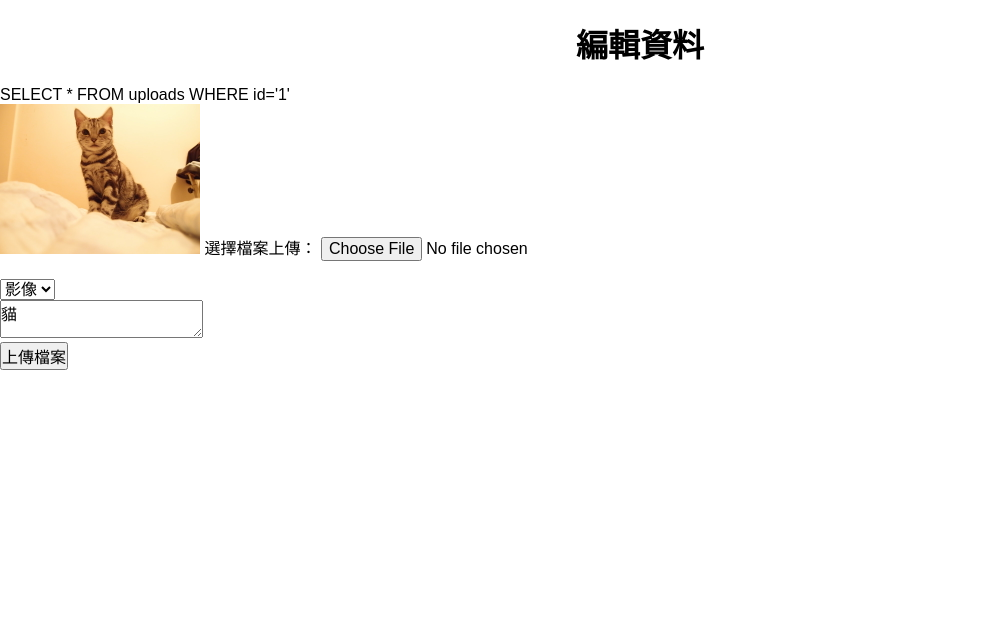
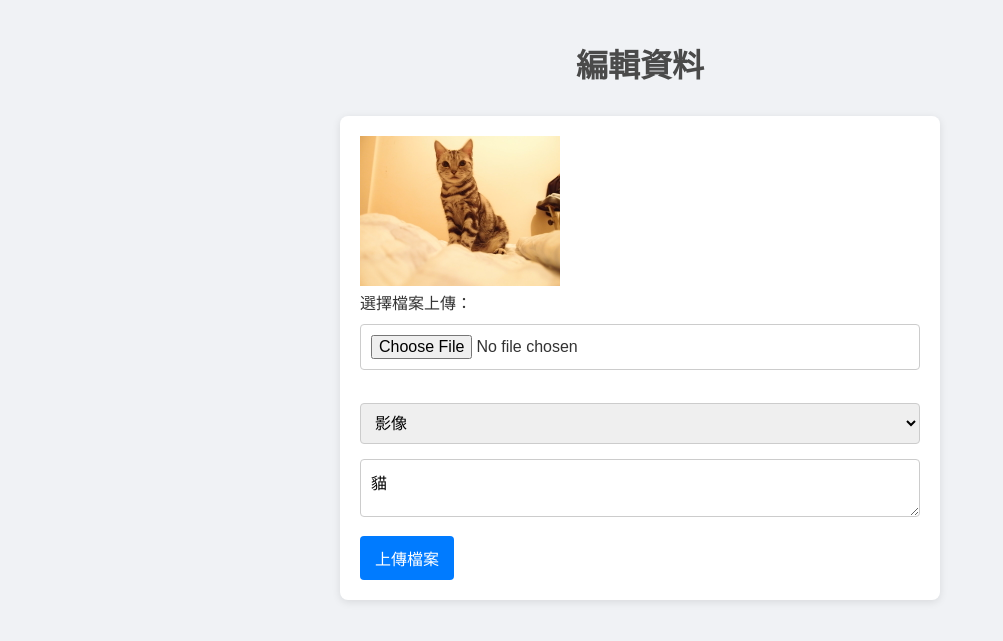
Before and after one commit to yn0410/FILE_20250613, a PHP site: page /edit_upload.php?id=1 in a window 1280 px wide. Shown: the top 641 px of the page, without its empty margins (0-1003 px from the left). Run offline with PHP 8.4, Linux system fonts and the light colour scheme; data comes from the database, SQL or seed files in the repository.

Commit message:
(PHP L6)-表單檔案上傳練習-fix

```diff
--- a/db.php
+++ b/db.php
@@ -67,7 +67,7 @@ function find($table, $id){
     }else{
         $sql="SELECT * FROM $table WHERE id='$id'";
     }
-    echo $sql;
+    // echo $sql;
     return $pdo->query($sql)->fetch(PDO::FETCH_ASSOC);
 }
 
--- a/edit_upload.php
+++ b/edit_upload.php
@@ -16,13 +16,50 @@
     <title>編輯資料</title>
     <link rel="stylesheet" href="style.css">
     <style>
-        /* form{
-            width: 450px;
-            height: 200px;
+        body {
+            font-family: Arial, sans-serif;
+            background-color: #f0f2f5;
+            color: #333;
+            margin: 0;
+            padding: 20px;
+        }
+        .header {
+            text-align: center;
+            margin-bottom: 20px;
+            color: #4a4a4a;
+        }
+        form {
+            max-width: 600px;
             margin: auto;
-            text-align: left;
-            border: 1px solid rgb(151, 151, 151);
-        } */
+            background: #fff;
+            padding: 20px;
+            border-radius: 8px;
+            box-shadow: 0 2px 8px rgba(0,0,0,0.1);
+        }
+        label {
+            display: block;
+            margin-bottom: 10px;
+        }
+        input[type="file"],
+        select,
+        textarea {
+            width: 100%;
+            padding: 10px;
+            margin-bottom: 15px;
+            border-radius: 4px;
+            border: 1px solid #ccc;
+        }
+        button {
+            background-color: #007bff;
+            color: white;
+            border: none;
+            padding: 10px 15px;
+            border-radius: 4px;
+            cursor: pointer;
+        }
+        button:hover {
+            background-color: #0056b3;
+        }
     </style>
 </head>
 <body>
```
Also changed, not shown: files/image-08.jpg (added).
